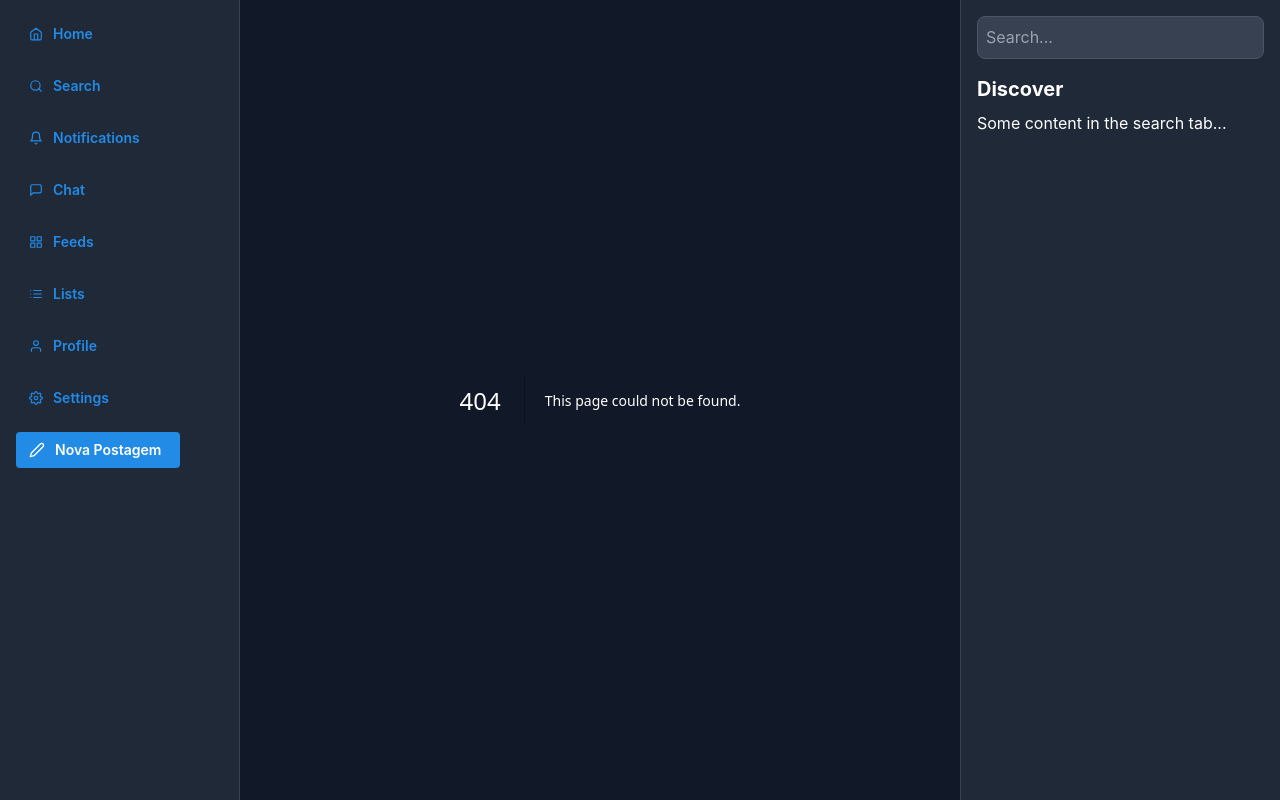
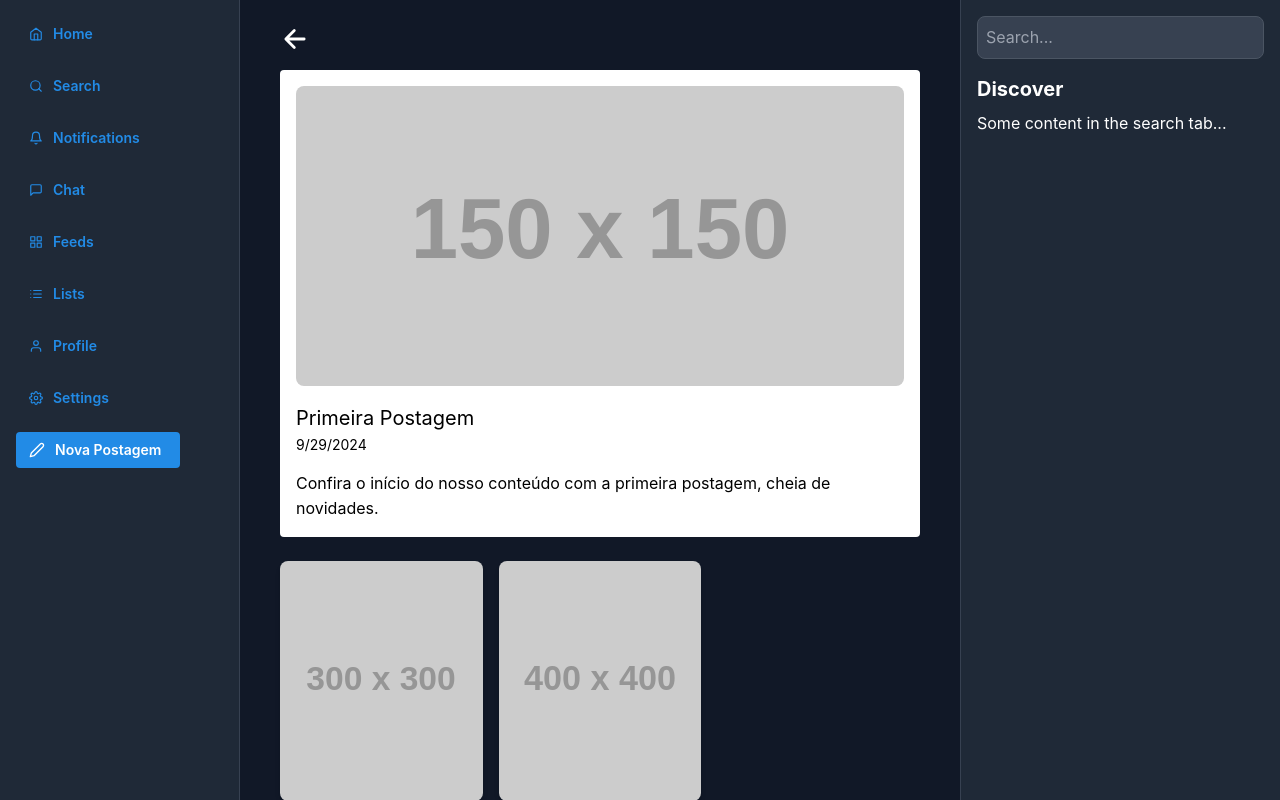
Before and after one commit to eduoop/DompixelBlog, a Next.js app: page /blog/1 in a window 1280 px wide. Before the commit this address had no page. Built offline with nearby package versions, Linux system fonts and the light colour scheme; data requests are answered from the project's data file.

Commit message:
feat: add  blog page with skeleton and home skeleton

```diff
--- /dev/null
+++ b/src/app/(home)/_components/PageSkeleton/index.tsx
@@ -0,0 +1,20 @@
+import { Skeleton } from "@mantine/core";
+import React from "react";
+
+function PageSkeleton() {
+  return (
+    <div className="grid grid-cols-1 md:grid-cols-2 lg:grid-cols-3 gap-6 overflow-y-scroll py-6">
+      {Array.from({ length: 9 }).map((_, index) => (
+        <div key={index} className="rounded-lg shadow-lg">
+          <div className="relative w-full h-[200px]">
+            <Skeleton height="100%" className="rounded-lg" />
+          </div>
+          <Skeleton height={20} mt="lg" />
+          <Skeleton height={15} mt="xs" />
+        </div>
+      ))}
+    </div>
+  );
+}
+
+export default PageSkeleton;
--- a/src/app/(home)/_components/PostCard/index.tsx
+++ b/src/app/(home)/_components/PostCard/index.tsx
@@ -2,8 +2,9 @@
 
 import { Post } from "@/app/_services/http/posts";
 import React from "react";
-import { Card, Image, Text } from "@mantine/core";
+import { Card, Text } from "@mantine/core";
 import { useRouter } from "next/navigation";
+import Image from "next/image";
 
 interface PostCardProps {
   post: Post;
@@ -19,10 +20,23 @@ function PostCard({ post }: PostCardProps) {
   return (
     <Card
       onClick={handleClick}
-      className="cursor-pointer shadow-lg hover:shadow-xl transition-shadow duration-300"
+      className="cursor-pointer shadow-lg hover:shadow-2xl transition-shadow duration-300 transform hover:scale-102 group"
     >
-      <Image src={post.image} alt={post.title} className="rounded-lg" />
-      <Text size="lg" mt="md" className="text-gray-800">
+      <div className="relative w-full h-[200px] overflow-hidden rounded-lg">
+        <Image
+          src={post.image}
+          alt={post.title}
+          layout="fill"
+          objectFit="cover"
+          className="rounded-lg transition-transform duration-300 hover:scale-105"
+        />
+      </div>
+      <Text
+        size="lg"
+        mt="md"
+        className="text-gray-900 whitespace-nowrap overflow-hidden text-ellipsis group-hover:block"
+        style={{ display: 'block' }}
+      >
         {post.title}
       </Text>
       <Text size="sm" color="dimmed" className="text-gray-600">
--- a/src/app/(home)/page.tsx
+++ b/src/app/(home)/page.tsx
@@ -1,12 +1,13 @@
 import { Suspense } from "react";
 import { getPosts } from "../_services/http/posts";
 import ListPosts from "./_components/ListPosts";
+import PageSkeleton from "./_components/PageSkeleton";
 
 export default async function Home() {
   const posts = await getPosts();
 
   return (
-    <Suspense fallback={<h1 className="text-3xl font-bold">Carregando...</h1>}>
+    <Suspense fallback={<PageSkeleton />}>
       <ListPosts posts={posts} />
     </Suspense>
   );
--- a/src/app/_components/CreatePostButton/index.tsx
+++ b/src/app/_components/CreatePostButton/index.tsx
@@ -46,7 +46,7 @@ function CreatePostButton() {
       ...(form.values.contentImages as any),
       url,
     ]);
-    setImageUrl(""); // Limpa o campo após adicionar a imagem
+    setImageUrl("");
   };
 
   const removeContentImage = (url: string) => {
@@ -61,7 +61,6 @@ function CreatePostButton() {
     }
   };
 
-  // Função para gerar o slug automaticamente a partir do título
   const generateSlug = (title: string) => {
     return title
       .toLowerCase()
@@ -82,18 +81,17 @@ function CreatePostButton() {
       ...values,
       slug,
       date,
-      id: Date.now(),
+      id: JSON.stringify(Date.now()),
     };
 
     try {
       const createdPost = await createPost(postData);
       console.log("Post criado:", createdPost);
 
-      form.reset(); // Reseta os valores do formulário
-      setContentImages([]); // Limpa as imagens de conteúdo
-      setImageUrl(""); // Limpa o campo de URL da imagem
+      form.reset();
+      setContentImages([]);
+      setImageUrl("");
 
-      // Fecha o modal
       setOpened(false);
     } catch (error) {
       console.error(error);
@@ -135,7 +133,6 @@ function CreatePostButton() {
               }}
             />
 
-            {/* Adicionando o campo de descrição */}
             <Textarea
               label="Descrição"
               placeholder="Descrição da Postagem"
@@ -163,8 +160,8 @@ function CreatePostButton() {
                 <TextInput
                   label="URL da Imagem de Conteúdo"
                   placeholder="https://via.placeholder.com/350"
-                  value={imageUrl} // Use o estado controlado
-                  onChange={(e) => setImageUrl(e.currentTarget.value)} // Atualiza o estado
+                  value={imageUrl}
+                  onChange={(e) => setImageUrl(e.currentTarget.value)}
                   className="w-full"
                   classNames={{
                     label: "text-white",
--- a/src/app/_components/Navbar/Desktop/index.tsx
+++ b/src/app/_components/Navbar/Desktop/index.tsx
@@ -13,6 +13,7 @@ import {
   FiGrid,
 } from "react-icons/fi";
 import { usePathname } from "next/navigation";
+import Link from "next/link";
 import CreatePostButton from "../../CreatePostButton";
 
 function Desktop() {
@@ -34,6 +35,7 @@ function Desktop() {
       <ul className="space-y-4 w-full">
         {menuItems.map((item) => (
           <li key={item.name}>
+            <Link href={item.path} passHref>
               <Button
                 variant={pathname === item.path ? "filled" : "subtle"}
                 className={`text-white w-full flex items-center justify-start space-x-2 text-base rounded-lg py-4 h-[50px] ${
@@ -43,6 +45,7 @@ function Desktop() {
               >
                 {item.name}
               </Button>
+            </Link>
           </li>
         ))}
         <li>
--- a/src/app/_services/http/posts.ts
+++ b/src/app/_services/http/posts.ts
@@ -3,10 +3,11 @@
 import { revalidatePath } from "next/cache";
 
 export interface Post {
-  id: number;
+  id: string;
   title: string;
   date: string;
   image: string;
+  description: string
   slug: string;
   contentImages?: string[];
 }
@@ -45,3 +46,16 @@ export async function createPost(postData: Post): Promise<Post> {
   const data = await response.json();
   return data;
 }
+
+export async function getPost(postId: string): Promise<Post> {
+  const response = await fetch(`${apiUrl}/posts/${postId}`);
+
+  console.log(response)
+
+  if (!response.ok) {
+    throw new Error("Erro ao buscar a postagem");
+  }
+
+  const data = await response.json();
+  return data;
+}
--- /dev/null
+++ b/src/app/blog/[id]/_components/PageSkeleton/index.tsx
@@ -0,0 +1,44 @@
+import React from "react";
+import { Card, Text, Skeleton } from "@mantine/core";
+import Link from "next/link";
+import { IoArrowBack } from "react-icons/io5";
+
+function PageSkeleton() {
+  return (
+    <div className="container mx-auto p-4 py-6">
+      <Link
+        href="/"
+        className="flex items-center mb-4 text-gray-800 hover:text-gray-600 transition-colors duration-200"
+      >
+        <IoArrowBack className="text-white" size={30} />
+      </Link>
+      <Card className="mb-6 shadow-lg hover:shadow-xl transition-shadow duration-300">
+        <div className="relative w-full h-[300px]">
+          <Skeleton height="100%" className="rounded-lg" />
+        </div>
+        <Text size="xl" mt="md">
+          <Skeleton height={30} />
+        </Text>
+        <Text size="sm">
+          <Skeleton height={20} />
+        </Text>
+        <Text mt="md">
+          <Skeleton height={50} />
+        </Text>
+      </Card>
+
+      <div className="grid grid-cols-2 gap-4 md:grid-cols-2 lg:grid-cols-3">
+        {Array.from({ length: 3 }).map((_, index) => (
+          <div
+            key={index}
+            className="relative w-full h-60 overflow-hidden rounded-lg shadow-md"
+          >
+            <Skeleton height="100%" className="rounded-lg" />
+          </div>
+        ))}
+      </div>
+    </div>
+  );
+}
+
+export default PageSkeleton;
--- /dev/null
+++ b/src/app/blog/[id]/page.tsx
@@ -0,0 +1,71 @@
+import { getPost } from "@/app/_services/http/posts";
+import React, { Suspense } from "react";
+import { Card, Text, Loader } from "@mantine/core";
+import Image from "next/image";
+import Link from "next/link";
+import { IoArrowBack } from "react-icons/io5";
+import PageSkeleton from "./_components/PageSkeleton";
+
+interface BlogProps {
+  params: {
+    id: string;
+  };
+}
+
+async function Blog({ params }: BlogProps) {
+  const blog = await getPost(params.id);
+
+  return (
+    <Suspense fallback={<PageSkeleton />}>
+      <div className="container mx-auto p-4 py-6">
+        <Link
+          href="/"
+          className="flex items-center mb-4 text-gray-800 hover:text-gray-600 transition-colors duration-200"
+        >
+          <IoArrowBack className="text-white" size={30} />
+        </Link>
+        <Card className="mb-6 shadow-lg hover:shadow-xl transition-shadow duration-300">
+          <div className="relative w-full h-[300px]">
+            <Image
+              src={blog.image}
+              alt={blog.title}
+              layout="fill"
+              objectFit="cover"
+              className="rounded-lg"
+            />
+          </div>
+          <Text size="xl" mt="md" className="text-gray-800 font-bold">
+            {blog.title}
+          </Text>
+          <Text size="sm" className="text-gray-600">
+            {new Date(blog.date).toLocaleDateString()}
+          </Text>
+          <Text mt="md" className="text-gray-700">
+            {blog.description}
+          </Text>
+        </Card>
+
+        {blog.contentImages && (
+          <div className="grid grid-cols-2 gap-4 md:grid-cols-2 lg:grid-cols-3">
+            {blog.contentImages.map((image: string, index: number) => (
+              <div
+                key={index}
+                className="relative w-full h-60 overflow-hidden rounded-lg shadow-md"
+              >
+                <Image
+                  src={image}
+                  alt={`Content image ${index + 1}`}
+                  layout="fill"
+                  objectFit="cover"
+                  className="transition-transform duration-300 hover:scale-105"
+                />
+              </div>
+            ))}
+          </div>
+        )}
+      </div>
+    </Suspense>
+  );
+}
+
+export default Blog;
```
Also changed, not shown: 1 other file (tests, documents, lock files or other folders). Lines whose indentation alone changed are shown as unchanged.
